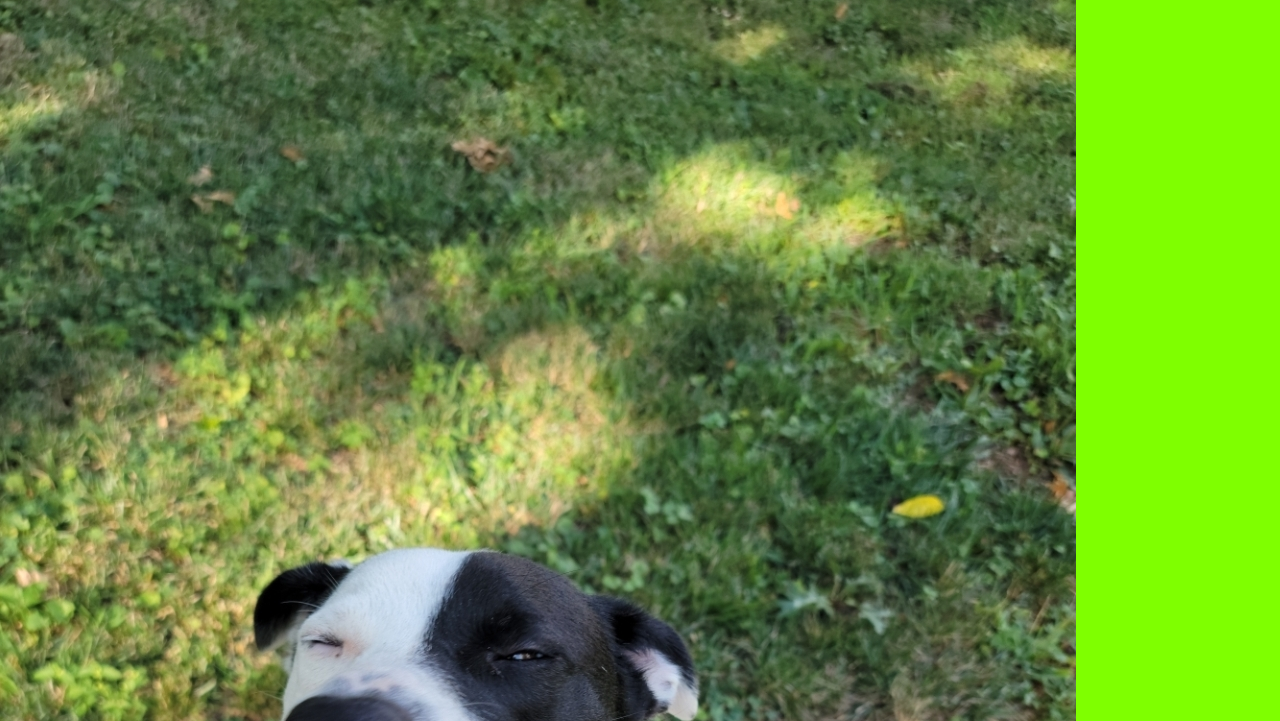
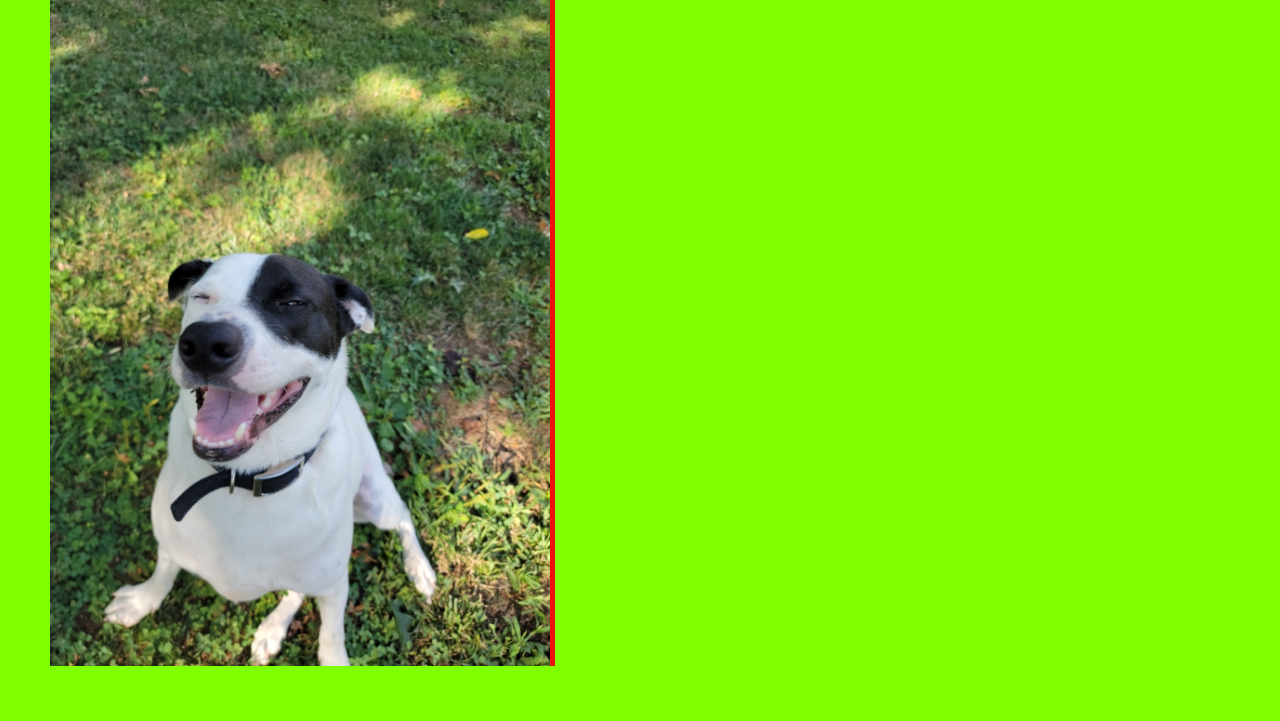
Before and after one commit to jkhullihan/front-end-class-demo, a plain HTML site: page index.html in a window 1280 px wide. Shown: the part 149-870 px from the top of the page. After the commit the page ends 815 px from the top, so only its background shows below. Drawn offline with Linux system fonts and the light colour scheme.

Commit message:
New Files Added

```diff
--- a/index.html
+++ b/index.html
@@ -22,8 +22,8 @@
                     <li><a href="about.html">About</a></li>
                 </ul>
             </nav>
-    <section>
-        <img alt="bandit" src="images/bandit.jpg">
+    <section id="dog">
+        <img alt="bandit" src="images/bandit.jpg" width="500px">
     </section>
 
     </body>
--- a/style.css
+++ b/style.css
@@ -4,7 +4,7 @@ body {
     margin-left: auto;
     margin-right: auto;
     background-color: chartreuse;
-    background-image: url('images/pattern.png');
+
 }
 
 #mainheader {
@@ -21,7 +21,13 @@ nav {
 
 }
 
-#leftmenu {
+#dog {
 
-
+    display: flex;
+    flex-direction: column;
+    outline: rgb(241, 15, 15);
+    outline-style: solid;
+    outline-width: 5px;
+    float: left;
+    padding-left: 50px;
 }
```
